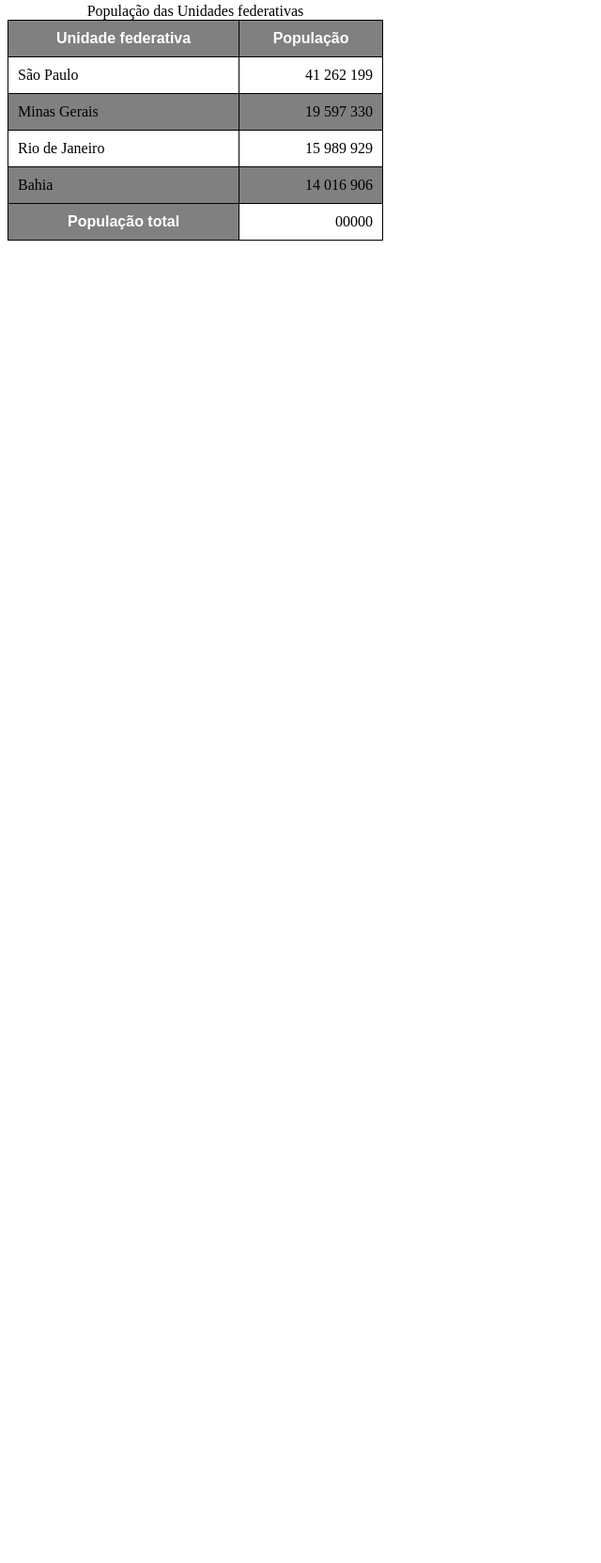
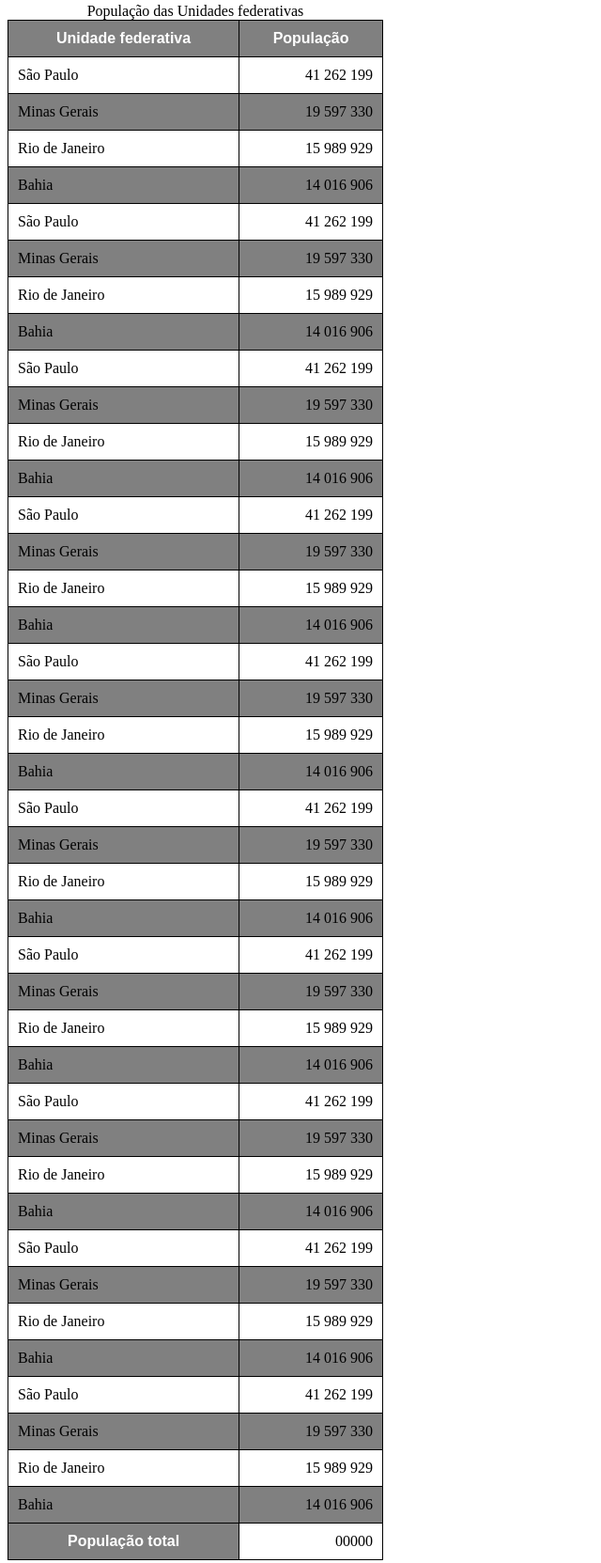
Before and after one commit to carlos-wylliam/html-css, a plain HTML site: page exercicios/ex023/tabela002.html in a window 1280 px wide. Shown: the part 5-1668 px from the top of the page at 94% size, without its empty margins (0-640 px from the left). Before the commit the page ends 800 px from the top, so only its background shows below. Drawn offline with Linux system fonts and the light colour scheme.

Commit message:
exercicios de tabelas

```diff
--- a/exercicios/ex023/tabela002.html
+++ b/exercicios/ex023/tabela002.html
@@ -9,6 +9,12 @@
         table{
             width: 400px;
             border-collapse: collapse;
+            position: relative;
+        }
+        thead > tr> th{
+            position: sticky;
+            top: -1px;
+            background-color: gray;
         }
         th{
             background-color: gray;
@@ -64,6 +70,151 @@
             <td>Bahia</td>
             <td class="num">14 016 906</td>
         </tr>
+        <tr>
+            <td>São Paulo</td>
+            <td class="num">41 262 199</td>
+        </tr>
+        <tr>
+            <td>Minas Gerais</td>
+            <td class="num">19 597 330</td>
+        </tr>
+        <tr>
+            <td>Rio de Janeiro</td>
+            <td class="num">15 989 929</td>
+        </tr>
+        <tr>
+            <td>Bahia</td>
+            <td class="num">14 016 906</td>
+        </tr>
+        <tr>
+            <td>São Paulo</td>
+            <td class="num">41 262 199</td>
+        </tr>
+        <tr>
+            <td>Minas Gerais</td>
+            <td class="num">19 597 330</td>
+        </tr>
+        <tr>
+            <td>Rio de Janeiro</td>
+            <td class="num">15 989 929</td>
+        </tr>
+        <tr>
+            <td>Bahia</td>
+            <td class="num">14 016 906</td>
+        </tr>
+        <tr>
+            <td>São Paulo</td>
+            <td class="num">41 262 199</td>
+        </tr>
+        <tr>
+            <td>Minas Gerais</td>
+            <td class="num">19 597 330</td>
+        </tr>
+        <tr>
+            <td>Rio de Janeiro</td>
+            <td class="num">15 989 929</td>
+        </tr>
+        <tr>
+            <td>Bahia</td>
+            <td class="num">14 016 906</td>
+        </tr>
+        <tr>
+            <td>São Paulo</td>
+            <td class="num">41 262 199</td>
+        </tr>
+        <tr>
+            <td>Minas Gerais</td>
+            <td class="num">19 597 330</td>
+        </tr>
+        <tr>
+            <td>Rio de Janeiro</td>
+            <td class="num">15 989 929</td>
+        </tr>
+        <tr>
+            <td>Bahia</td>
+            <td class="num">14 016 906</td>
+        </tr>
+        <tr>
+            <td>São Paulo</td>
+            <td class="num">41 262 199</td>
+        </tr>
+        <tr>
+            <td>Minas Gerais</td>
+            <td class="num">19 597 330</td>
+        </tr>
+        <tr>
+            <td>Rio de Janeiro</td>
+            <td class="num">15 989 929</td>
+        </tr>
+        <tr>
+            <td>Bahia</td>
+            <td class="num">14 016 906</td>
+        </tr>
+        <tr>
+            <td>São Paulo</td>
+            <td class="num">41 262 199</td>
+        </tr>
+        <tr>
+            <td>Minas Gerais</td>
+            <td class="num">19 597 330</td>
+        </tr>
+        <tr>
+            <td>Rio de Janeiro</td>
+            <td class="num">15 989 929</td>
+        </tr>
+        <tr>
+            <td>Bahia</td>
+            <td class="num">14 016 906</td>
+        </tr>
+        <tr>
+            <td>São Paulo</td>
+            <td class="num">41 262 199</td>
+        </tr>
+        <tr>
+            <td>Minas Gerais</td>
+            <td class="num">19 597 330</td>
+        </tr>
+        <tr>
+            <td>Rio de Janeiro</td>
+            <td class="num">15 989 929</td>
+        </tr>
+        <tr>
+            <td>Bahia</td>
+            <td class="num">14 016 906</td>
+        </tr>
+        <tr>
+            <td>São Paulo</td>
+            <td class="num">41 262 199</td>
+        </tr>
+        <tr>
+            <td>Minas Gerais</td>
+            <td class="num">19 597 330</td>
+        </tr>
+        <tr>
+            <td>Rio de Janeiro</td>
+            <td class="num">15 989 929</td>
+        </tr>
+        <tr>
+            <td>Bahia</td>
+            <td class="num">14 016 906</td>
+        </tr>
+        <tr>
+            <td>São Paulo</td>
+            <td class="num">41 262 199</td>
+        </tr>
+        <tr>
+            <td>Minas Gerais</td>
+            <td class="num">19 597 330</td>
+        </tr>
+        <tr>
+            <td>Rio de Janeiro</td>
+            <td class="num">15 989 929</td>
+        </tr>
+        <tr>
+            <td>Bahia</td>
+            <td class="num">14 016 906</td>
+        </tr>
+
     </tbody>
     <tfoot>
         <th>População total</th>
```
Also changed, not shown: exercicios/ex023/tabela003.html (added, +40 -0 lines), exercicios/ex023/tabela004.html (added, +51 -0 lines), exercicios/ex023/tabela005.html (added, +60 -0 lines), exercicios/ex023/tabela006.html (added, +75 -0 lines).
